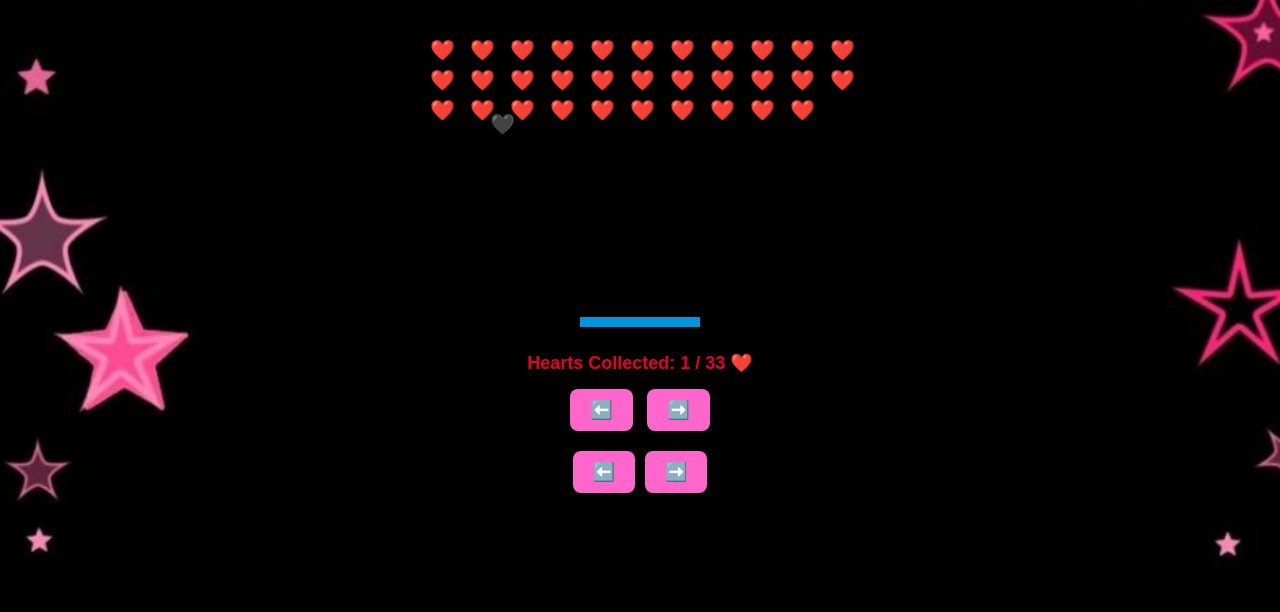
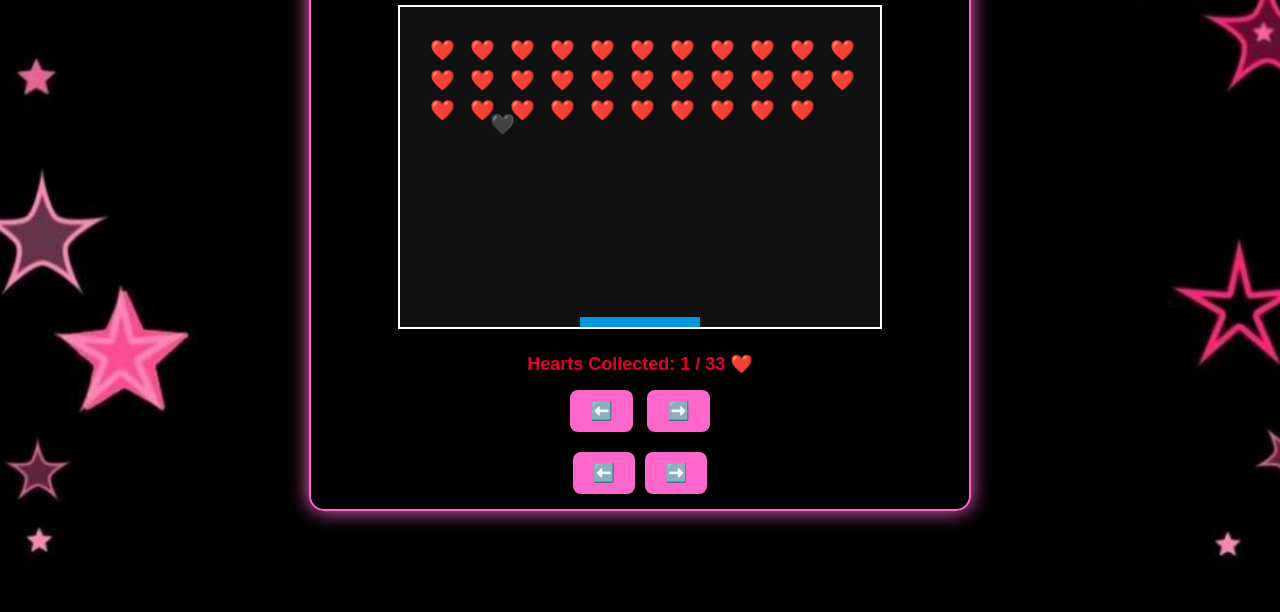
Before and after one commit to epxtreme/Tinker, a plain HTML site: page index.html in a window 1280 px wide. Shown: the part 188-800 px from the top of the page. Drawn offline with Linux system fonts and the light colour scheme.

Commit message:
Add files via upload

```diff
--- a/styles.css
+++ b/styles.css
@@ -10,16 +10,21 @@ body {
     background-position: center;
     background-repeat: no-repeat;
     background-attachment: fixed;
+    color: white; /* Ensures default text is visible */
 }
 
 #gameContainer {
     display: flex;
-    flex-direction: row; /* Layout canvas and message side-by-side */
+    flex-direction: row;
     justify-content: center;
     align-items: flex-start;
     gap: 20px;
     padding: 10px;
-    flex-wrap: wrap; /* Allows wrapping on small screens */
+    flex-wrap: wrap;
+    background-color: rgba(0, 0, 0, 0.7); /* Dark semi-transparent box */
+    border: 2px solid #ff66cc;
+    border-radius: 15px;
+    box-shadow: 0 0 20px #ff66cc;
 }
 
 #gameArea {
@@ -27,9 +32,10 @@ body {
 }
 
 #gameCanvas {
-    border: 1px solid #000;
+    border: 2px solid #ffffff;
     margin-bottom: 10px;
-    touch-action: none; /* Important for mobile responsiveness */
+    touch-action: none;
+    background-color: #111; /* Ensure canvas background is dark */
 }
 
 #controls {
@@ -57,21 +63,22 @@ body {
 
 #rightPanel {
     display: none;
-    background-color: rgba(255, 255, 255, 0.95);
+    background-color: rgba(30, 30, 30, 0.95); /* Dark mode */
     padding: 15px;
-    border: 1px solid #ccc;
-    box-shadow: 0 0 10px rgba(0, 0, 0, 0.1);
+    border: 1px solid #888;
+    box-shadow: 0 0 10px rgba(255, 255, 255, 0.2);
     max-width: 300px;
     width: 100%;
     box-sizing: border-box;
     border-radius: 10px;
+    color: white;
 }
 
 #updateBox {
     display: none;
     margin-top: 20px;
     padding: 15px;
-    background-color: rgba(255, 255, 204, 0.95);
+    background-color: rgba(255, 255, 204, 0.95); /* Light yellow */
     border: 1px solid #cccc00;
     border-radius: 10px;
     color: #333;
@@ -101,7 +108,6 @@ body {
     text-align: center;
 }
 
-/* Optional: Make everything responsive on small screens */
 @media (max-width: 768px) {
     #gameContainer {
         flex-direction: column;
```
